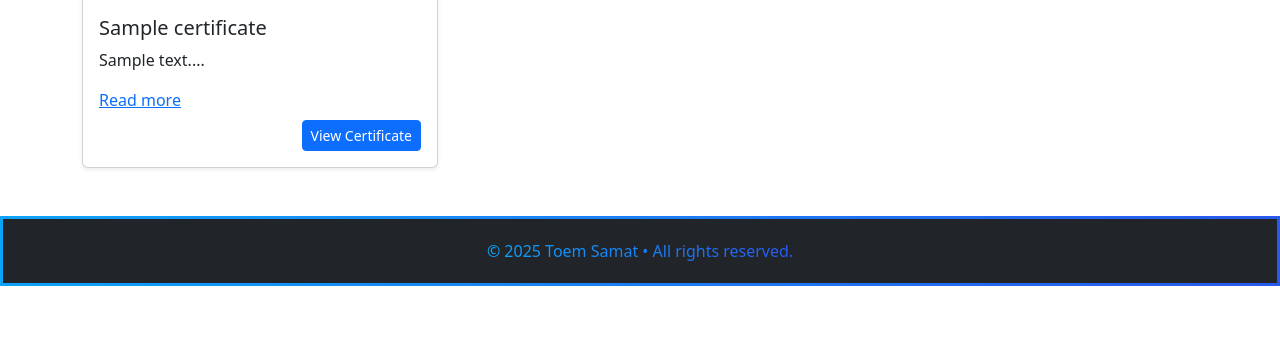
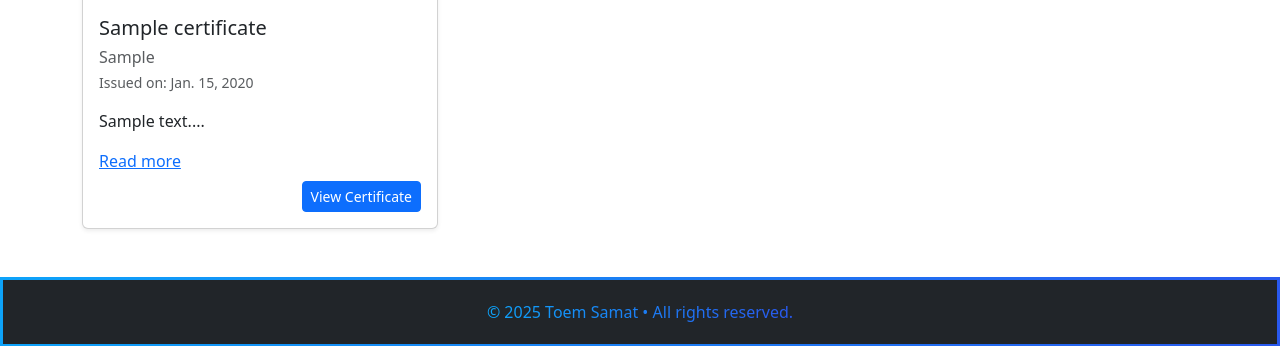
Before and after one commit to toemsamat/My-Portfolio, a Django app: page /certificates/ in a window 1280 px wide. Shown: the part 177-523 px from the top of the page. Run offline with Django 5.2, Linux system fonts and the light colour scheme; tables that the repository leaves empty hold one stand-in row (values such as "Sample post").

Commit message:
change certificate

```diff
--- a/portfolio/models.py
+++ b/portfolio/models.py
@@ -69,6 +69,8 @@ class Project(models.Model):
 
 class Certificate(models.Model):
     title = models.CharField(max_length=200)
+    issuer = models.CharField(max_length=200)
+    issue_date = models.DateField()
     description = models.TextField(blank=True)
     image = CloudinaryField('image', folder='certificates/', blank=True, null=True)
 
--- a/portfolio/templates/portfolio/certificate.html
+++ b/portfolio/templates/portfolio/certificate.html
@@ -18,7 +18,8 @@
 
                 <div class="card-body">
                     <h5 class="card-title">{{ cert.title }}</h5>
-
+                    <h6 class="text-muted mb-1">{{ cert.issuer }}</h6>
+                    <p class="text-muted small">Issued on: {{ cert.issue_date }}</p>
                     <!-- Description with toggle -->
                     <p class="card-text" id="desc-{{ cert.id }}">
                         {{ cert.description|truncatewords:20 }}...
```
